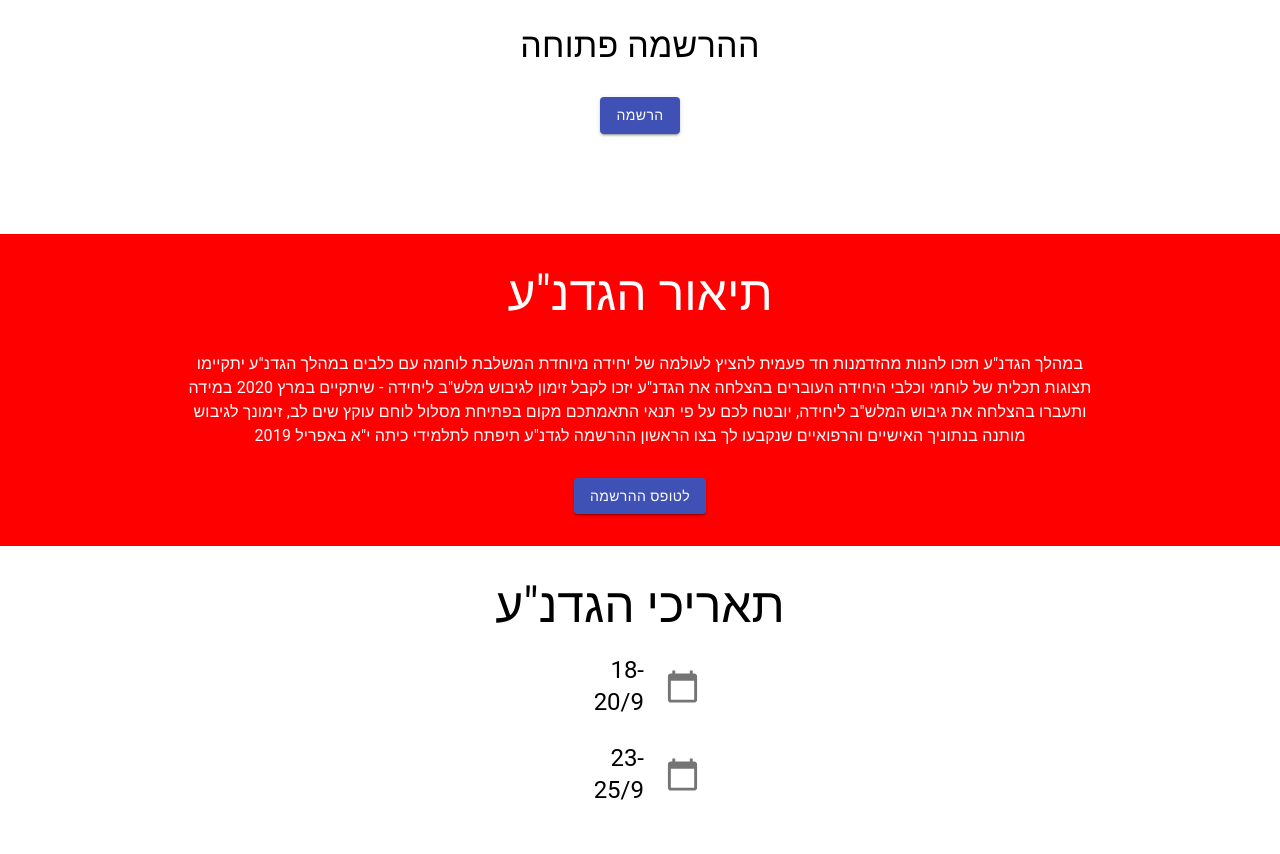
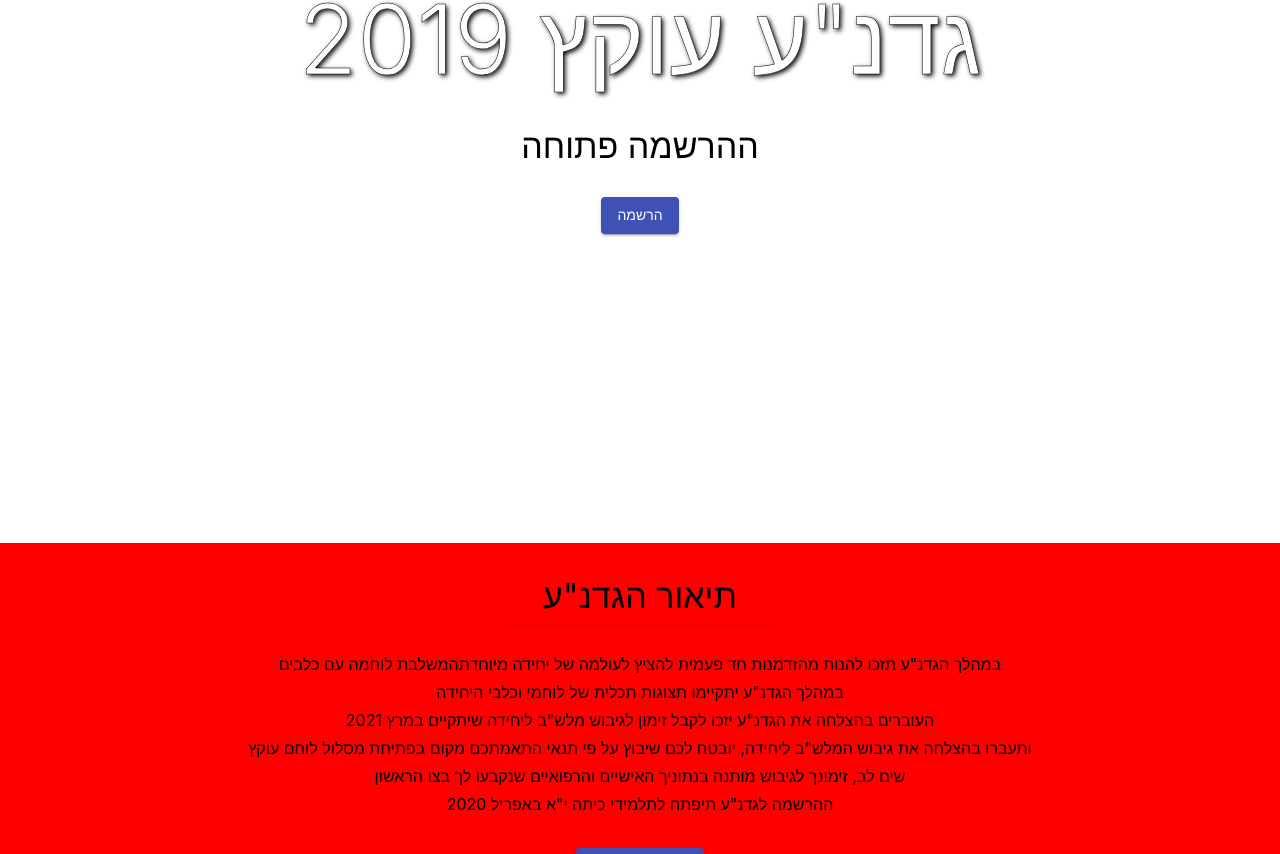
Before and after one commit to sushi30/oketz-website-react, a React (Create React App) app: page / in a window 1280 px wide. Shown: the part 861-1715 px from the top of the page. Built offline with nearby package versions, Linux system fonts and the light colour scheme.

Commit message:
some padding and maring

```diff
--- a/src/App.js
+++ b/src/App.js
@@ -1,15 +1,17 @@
 import React from "react";
 import Body from "./Body";
-
-
+import { ThemeProvider } from "@material-ui/core/styles";
+import theme from "./Theme";
 
 function App() {
   return (
+    <body dir="rtl">
       <div className="App">
-      <body dir="rtl">
-        <Body />
-      </body>
-    </div>
+        <ThemeProvider theme={theme}>
+          <Body />
+        </ThemeProvider>
+      </div>
+    </body>
   );
 }
 
--- a/src/Body.js
+++ b/src/Body.js
@@ -4,7 +4,6 @@ import DescriptionSection from "./sections/Description";
 import Requirements from "./sections/Requirements";
 import Dates from "./sections/Dates";
 import QuestionsAndAnswers from "./sections/QuestionsAndAnswers";
-import makeStyles from "@material-ui/core/styles/makeStyles";
 import Form from "./sections/Form";
 import BackgroundCarousel from "./CarouselBackground";
 import Portfolio from "./sections/Portfolio/Portfolio";
--- a/src/SectionContainer.js
+++ b/src/SectionContainer.js
@@ -5,7 +5,7 @@ import React from "react";
 export default styled(({ even, ...rest }) => (
   <Container maxWidth="md" {...rest} />
 ))({
-  color: props => (props.even ? "white" : "black"),
+  color: "black",
   paddingTop: props => (props.noPadding ? 0 : 32),
   paddingBottom: props => (props.noPadding ? 0 : 32)
 });
--- a/src/SectionTitle.js
+++ b/src/SectionTitle.js
@@ -3,7 +3,7 @@ import React from "react";
 import Typography from "@material-ui/core/Typography";
 
 export default styled(({ even, transparent, ...rest }) => (
-  <Typography {...rest} variant="h3" s />
+  <Typography {...rest} variant="h4" s />
 ))({
-  marginBottom: 30
+  marginBottom: 8
 });
--- a/src/Theme.js
+++ b/src/Theme.js
@@ -1,8 +1,20 @@
-import { createMuiTheme } from '@material-ui/core/styles';
-import blue from '@material-ui/core/colors/blue';
+import { createMuiTheme } from "@material-ui/core/styles";
 
 const theme = createMuiTheme({
-  palette: {
-    primary: blue,
-  },
+  typography: {
+    fontFamily: [
+      "Assistant",
+      "BlinkMacSystemFont",
+      '"Segoe UI"',
+      "Roboto",
+      '"Helvetica Neue"',
+      "Arial",
+      "sans-serif",
+      '"Apple Color Emoji"',
+      '"Segoe UI Emoji"',
+      '"Segoe UI Symbol"'
+    ].join(",")
+  }
 });
+
+export default theme;
--- a/src/TitleSection.js
+++ b/src/TitleSection.js
@@ -5,7 +5,14 @@ import MainContainer from "./SectionContainer";
 
 const TitleSection = ({ even }) => (
   <section>
-    <MainContainer transparent style={{ paddingTop: 100, paddingBottom: 100 }}>
+    <MainContainer
+      transparent
+      style={{
+        paddingTop: "25vh",
+        minHeight: "95vh",
+        verticalAlign: "middle"
+      }}
+    >
       <Typography
         variant="h1"
         style={{
--- a/src/sections/Dates.js
+++ b/src/sections/Dates.js
@@ -8,11 +8,12 @@ import CalendarIcon from "@material-ui/icons/CalendarToday";
 import ListItemText from "@material-ui/core/ListItemText";
 import MainContainer from "../SectionContainer";
 import Section from "../components/Section";
+import SectionTitle from "../SectionTitle";
 
 export default ({ even }) => (
   <Section even={even}>
     <MainContainer even={even}>
-      <Typography variant="h3">תאריכי הגדנ"ע</Typography>
+      <SectionTitle>תאריכי הגדנ"ע</SectionTitle>
       <Container style={{ maxWidth: 200 }}>
         <List>
           <ListItem>
--- a/src/sections/Description.js
+++ b/src/sections/Description.js
@@ -4,20 +4,25 @@ import React from "react";
 import MainContainer from "../SectionContainer";
 import SectionTitle from "../SectionTitle";
 import Section from "../components/Section";
+import Divider from "@material-ui/core/Divider";
+
+const lines = [
+  'במהלך הגדנ"ע תזכו להנות מהזדמנות חד פעמית להציץ לעולמה של יחידה מיוחדתהמשלבת לוחמה עם כלבים',
+  'במהלך הגדנ"ע יתקיימו תצוגות תכלית של לוחמי וכלבי היחידה',
+  'העוברים בהצלחה את הגדנ"ע יזכו לקבל זימון לגיבוש מלש"ב ליחידה שיתקיים במרץ 2021',
+  'ותעברו בהצלחה את גיבוש המלש"ב ליחידה, יובטח לכם שיבוץ על פי תנאי התאמתכם מקום בפתיחת מסלול לוחם עוקץ',
+  "שים לב, זימונך לגיבוש מותנה בנתוניך האישיים והרפואיים שנקבעו לך בצו הראשון",
+  'ההרשמה לגדנ"ע תיפתח לתלמידי כיתה י"א באפריל 2020'
+];
 
 export default ({ even }) => (
   <Section even={even}>
     <MainContainer even={even}>
       <SectionTitle>תיאור הגדנ"ע</SectionTitle>
-      <Typography variant="body1">
-        במהלך הגדנ"ע תזכו להנות מהזדמנות חד פעמית להציץ לעולמה של יחידה מיוחדת
-        המשלבת לוחמה עם כלבים במהלך הגדנ"ע יתקיימו תצוגות תכלית של לוחמי וכלבי
-        היחידה העוברים בהצלחה את הגדנ"ע יזכו לקבל זימון לגיבוש מלש"ב ליחידה -
-        שיתקיים במרץ 2020 במידה ותעברו בהצלחה את גיבוש המלש"ב ליחידה, יובטח לכם
-        על פי תנאי התאמתכם מקום בפתיחת מסלול לוחם עוקץ שים לב, זימונך לגיבוש
-        מותנה בנתוניך האישיים והרפואיים שנקבעו לך בצו הראשון ההרשמה לגדנ"ע תיפתח
-        לתלמידי כיתה י"א באפריל 2019
-      </Typography>
+      <Divider variant="middle" component="div" style={{marginLeft: 320, marginRight: 320, marginBottom: 24}}/>
+      {lines.map(line => (
+        <Typography variant="subtitle1">{line}</Typography>
+      ))}
       <Button variant="contained" color="primary" style={{ marginTop: 30 }}>
         לטופס ההרשמה
       </Button>
```
